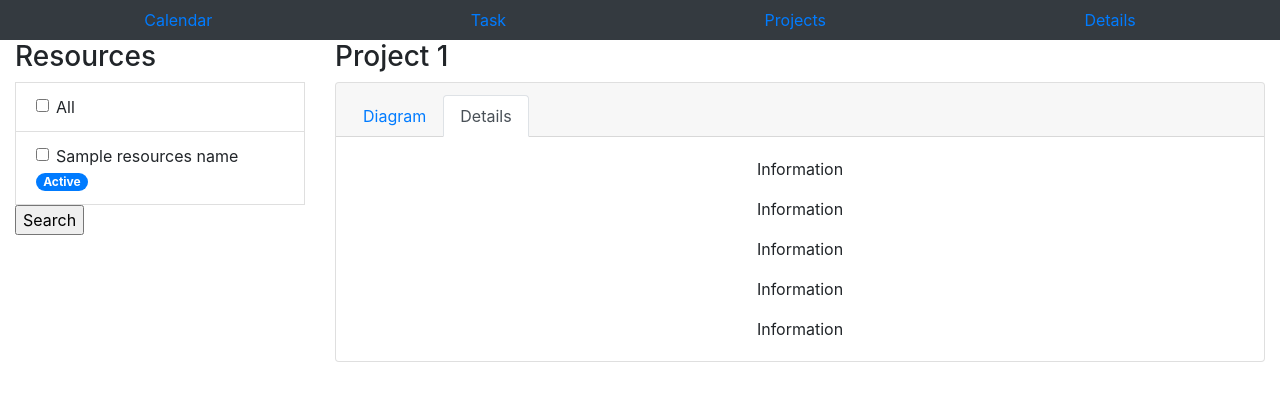
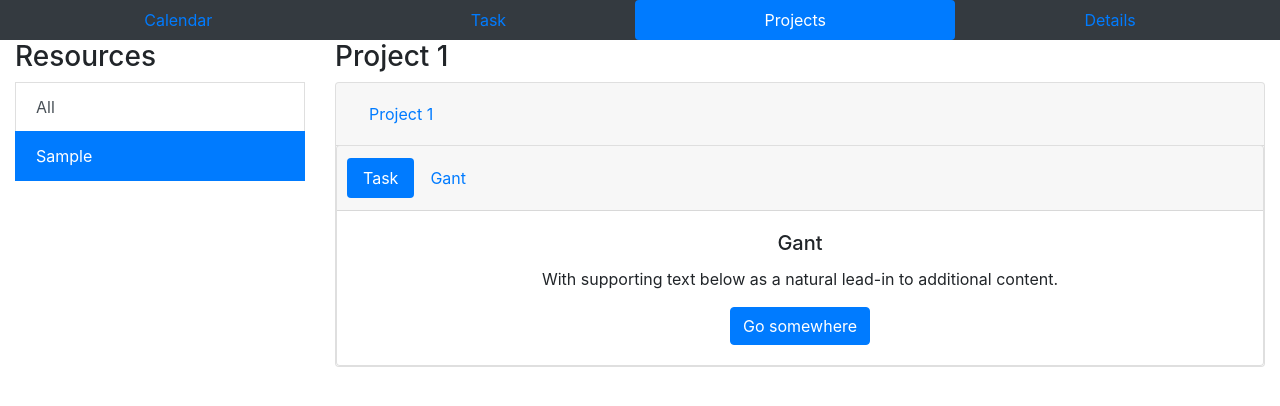
Before and after one commit to emrz98/Project_A, a Django app: template Project_A/templates/navbar_options/projects.html in a window 1280 px wide. Shown: the top 406 px of the page. Run offline with Django 3.2, Linux system fonts and the light colour scheme; the template is opened without the code that fills it: most values are stand-ins (such as "Sample title", 1, 10 or a date in 2020); some libraries are stand-ins or nearby versions.

Commit message:
card added to project

```diff
--- a/Project_A/templates/navbar_options/projects.html
+++ b/Project_A/templates/navbar_options/projects.html
@@ -13,7 +13,6 @@
 </head>
 <body>
       <div class="container-fluid">
-
         <div class="row">
           <div class="col-12 bg-dark">
             {% include 'navbar.html'%}
@@ -26,25 +25,37 @@
           </div>
           <div class="col-9">
             <h3>Project 1</h3>
+            <div class="accordion" id="accordionExample">
+              <div class="card">
+                <div class="card-header" id="headingOne">
+                  <h2 class="mb-0">
+                    <button class="btn btn-link btn-block text-left" type="button" data-toggle="collapse" data-target="#collapseOne" aria-expanded="true" aria-controls="collapseOne">
+                      Project 1
+                    </button>
+                  </h2>
+                </div>
+                <div id="collapseOne" class="collapse show" aria-labelledby="headingOne" data-parent="#accordionExample">
                   <div class="card text-center">
                     <div class="card-header">
-                <ul class="nav nav-tabs card-header-tabs">
+                      <ul class="nav nav-pills card-header-pills">
                         <li class="nav-item">
-                    <a class="nav-link" href="#">Diagram</a>
+                          <a class="nav-link active" href="#">Task</a>
                         </li>
                         <li class="nav-item">
-                    <a class="nav-link active" href="#">Details</a>
+                          <a class="nav-link" href="#">Gant</a>
                         </li>
                       </ul>
                     </div>
                     <div class="card-body">
-                <p class="card-text">Information</p>
-                <p class="card-text">Information</p>
-                <p class="card-text">Information</p>
-                <p class="card-text">Information</p>
-                <p class="card-text">Information</p>
+                      <h5 class="card-title">Gant</h5>
+                      <p class="card-text">With supporting text below as a natural lead-in to additional content.</p>
+                      <a href="#" class="btn btn-primary">Go somewhere</a>
                     </div>
                   </div>
+                </div>
+              </div>
+            </div>
+
           </div>
       </div>
 
@@ -52,10 +63,9 @@
 
       <script src="{% static 'jquery-3.5.1.min.js' %}"></script>
       <script src="{% static 'bootstrap.bundle.min.js' %}"></script>
-      <script>
-        if("{{element_nav}}" == "projects_nav"){
+      <script type="text/javascript">
         document.getElementById("projects-nav").classList.add("active");
-        }
+        document.getElementById("{{resource_selected}}").classList.add("active");
     </script>
 </body>
 </html>
--- a/Project_A/templates/sidebar.html
+++ b/Project_A/templates/sidebar.html
@@ -1,33 +1,12 @@
+    <h3>Resources</h3>
+    <div class="list-group">
+        <form action="" method="GET" id = "search">
 
-    <script type="text/javascript">
-        function check(elem){
-                var elem = document.getElementById(elem);
-                elem.click()
-        }
-    </script>
-    <h3>Resources</h3>
-    <ul class="list-group list-group-mine">
-
-        <form action="" method="GET">
             {% csrf_token %}
-            <li class="list-group-item" onclick="check('all')">
-                <div class="form-check">
-                    <input class="form-check-input" type="checkbox" value="all" id="all" name = "people">
-                    <label class="form-check-label" for="all" >
-                        All
-                    </label>
-                </div>
-            </li>
+                   <input class="list-group-item list-group-item-action" type="submit" value="All" id="All" name = "resource">
             {% for name in resources_names %}
-            <li class="list-group-item" onclick="check('{{name}}')">
-                <div class="form-check">
-                    <input class="form-check-input" type="checkbox" value={{name}} id={{name}} name = "people">
-                    <label class="form-check-label" for={{name}} >
-                        {{name}}
-                    </label>
-                </div>
-                 <span class="badge badge-primary badge-pill">Active</span></li>
+                    <input class="list-group-item list-group-item-action" type="submit" value={{name}} id={{name}} name = "resource">
+                    <!-- <span class="badge badge-primary badge-pill">Active</span></li> -->
             {% endfor %}
-            <input type="submit" value="Search">
         </form>
-    </ul>
+    </div>
--- /dev/null
+++ b/static_files/interactive_bars/interactive_bars.js
@@ -0,0 +1 @@
+<script> </script>
```
Also changed, not shown: Project_A/templates/navbar_options/task.html (+9 -8 lines), team_management/querys.py (+11 -0 lines), team_management/views.py (+9 -9 lines), db.sqlite3. Lines whose indentation alone changed are shown as unchanged.
